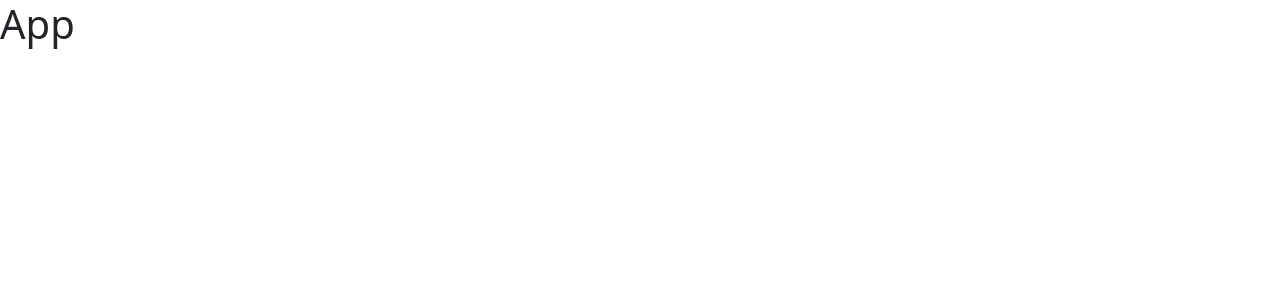
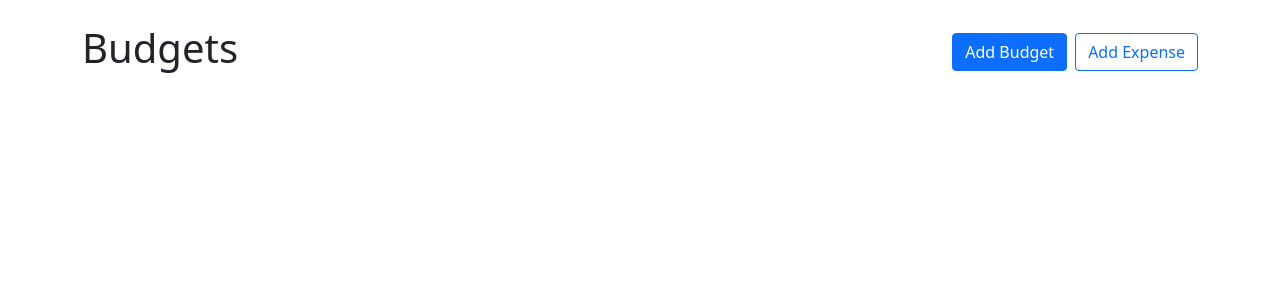
Before and after one commit to SirDev97/budget-tracker, a React (Create React App) app: page / in a window 1280 px wide. Shown: the top 300 px of the page. Built offline with nearby package versions, Linux system fonts and the light colour scheme.

Commit message:
Initial layout setup.

```diff
--- a/src/App.js
+++ b/src/App.js
@@ -1,10 +1,23 @@
 import React from 'react';
+import { Stack, Button } from 'react-bootstrap';
+import Container from 'react-bootstrap/Container';
 
 const App = () => {
   return (
-    <div>
-      <h1>App</h1>
-    </div>
+    <Container className="my-4">
+      <Stack direction="horizontal" gap="2" className="mb-4">
+        <h1 className="me-auto">Budgets</h1>
+        <Button variant="primary">Add Budget</Button>
+        <Button variant="outline-primary">Add Expense</Button>
+      </Stack>
+      <div
+        style={{
+          display: 'grid',
+          gridTemplateColumns: 'repeat(auto-fill, minmax(300px, 1fr))',
+          gap: '1rem',
+          alignItems: 'flex-start',
+        }}></div>
+    </Container>
   );
 };
 
```
